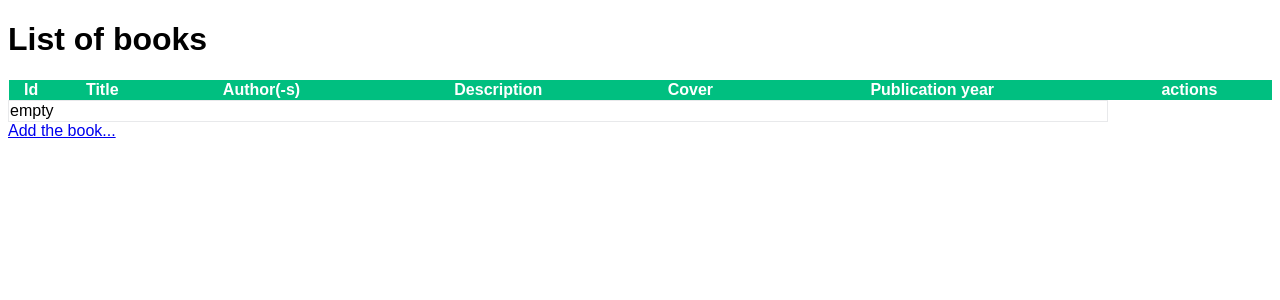
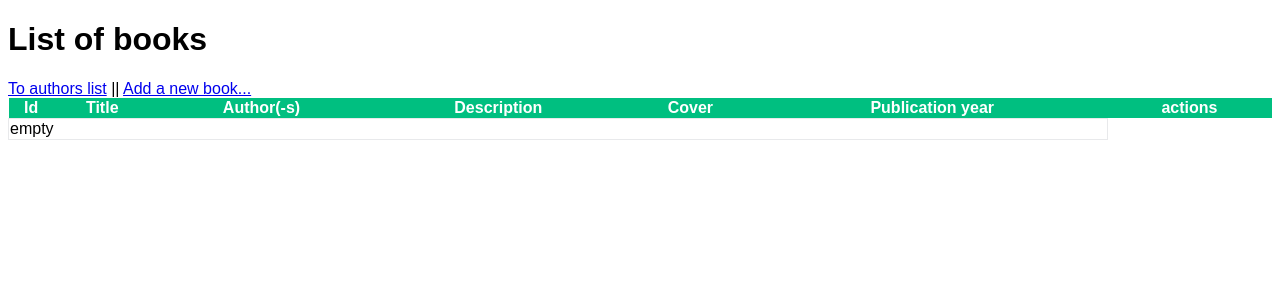
Before and after one commit to GarrryJ/symfony-books-library, a Symfony app: template templates/book/index.html.twig in a window 1280 px wide. Shown: the top 300 px of the page. Run offline with Twig, Linux system fonts and the light colour scheme; the template is opened without the code that fills it, so the values that code supplies are empty; some libraries are stand-ins or nearby versions.

Commit message:
Added link to change list

```diff
--- a/templates/author/index.html.twig
+++ b/templates/author/index.html.twig
@@ -4,6 +4,10 @@
 
 {% block body %}
     <h1>List of authors</h1>
+
+    <a href="{{ path('book_index') }}">To books list</a>
+    ||
+    <a href="{{ path('author_new') }}">Add a new author...</a>
 
     <table class="table">
         <thead>
@@ -30,6 +34,4 @@
         {% endfor %}
         </tbody>
     </table>
-
-    <a href="{{ path('author_new') }}">Add the author...</a>
 {% endblock %}
--- a/templates/book/index.html.twig
+++ b/templates/book/index.html.twig
@@ -4,6 +4,10 @@
 
 {% block body %}
     <h1>List of books</h1>
+
+    <a href="{{ path('author_index') }}">To authors list</a>
+    ||
+    <a href="{{ path('book_new') }}">Add a new book...</a>
 
     <table class="table">
         <thead>
@@ -42,6 +46,4 @@
         {% endfor %}
         </tbody>
     </table>
-
-    <a href="{{ path('book_new') }}">Add the book...</a>
 {% endblock %}
```
